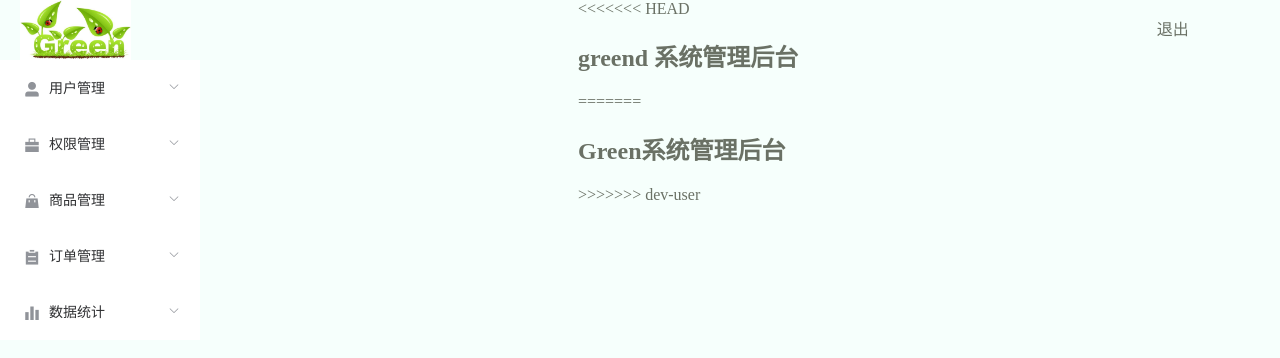
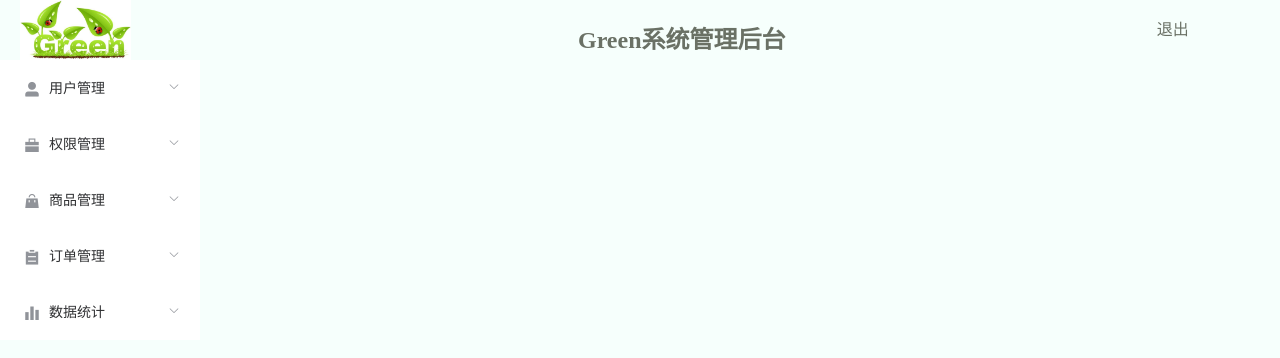
Before and after one commit to Msunset/shopmanger, a Vue app: page / in a window 1280 px wide. Shown: the top 358 px of the page. Built offline with nearby package versions, Linux system fonts and the light colour scheme; sample sign-in values are in the browser's storage.

Commit message:
修改分支冲突

```diff
--- a/src/components/index/index.vue
+++ b/src/components/index/index.vue
@@ -10,11 +10,8 @@
         </el-col>
         <el-col :span="16">
           <div class="grid-content bg-purple-light model">
-<<<<<<< HEAD
-            <h2>greend 系统管理后台</h2>
-=======
             <h2>Green系统管理后台</h2>
->>>>>>> dev-user
+
           </div>
         </el-col>
         <el-col :span="2">
```
